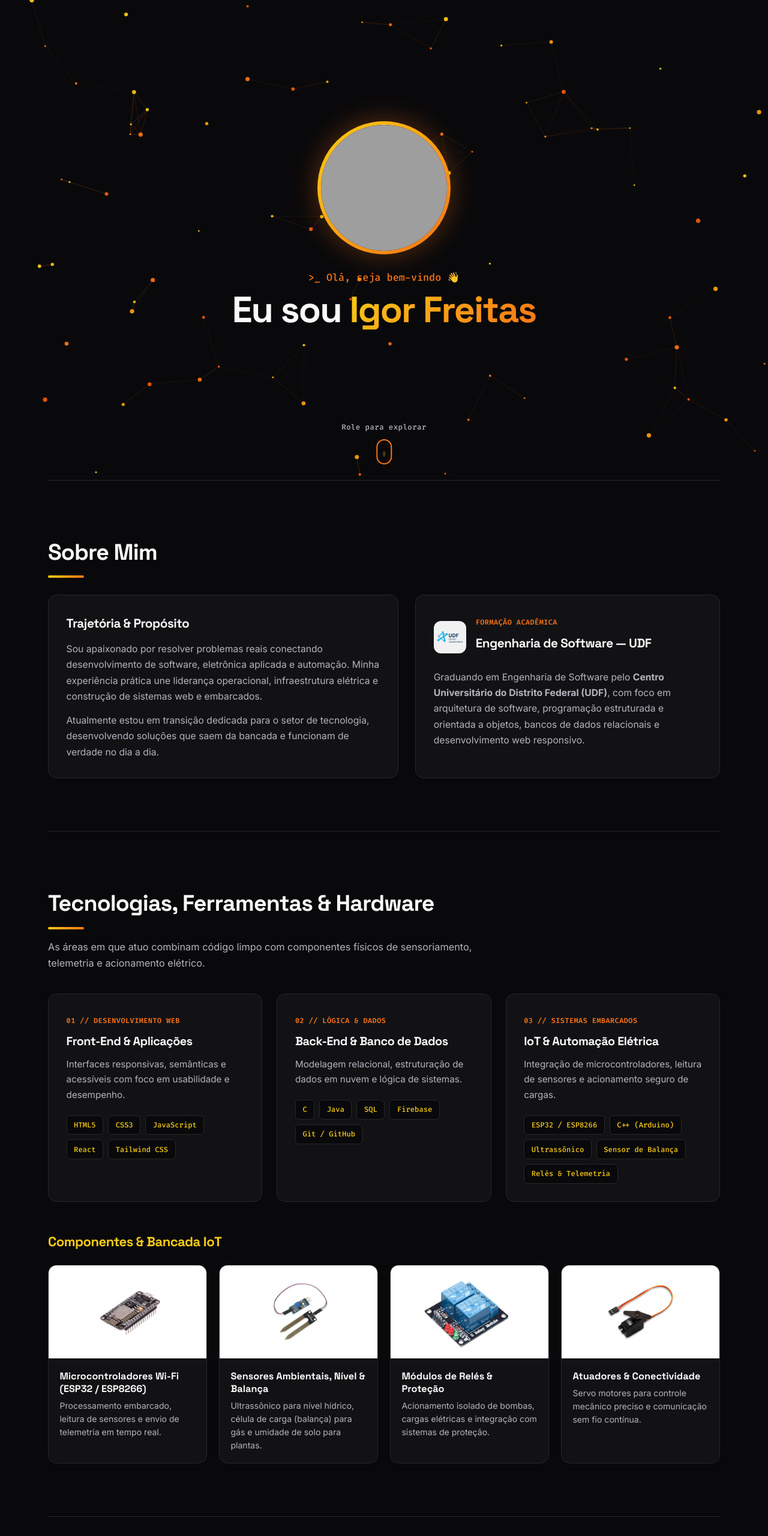
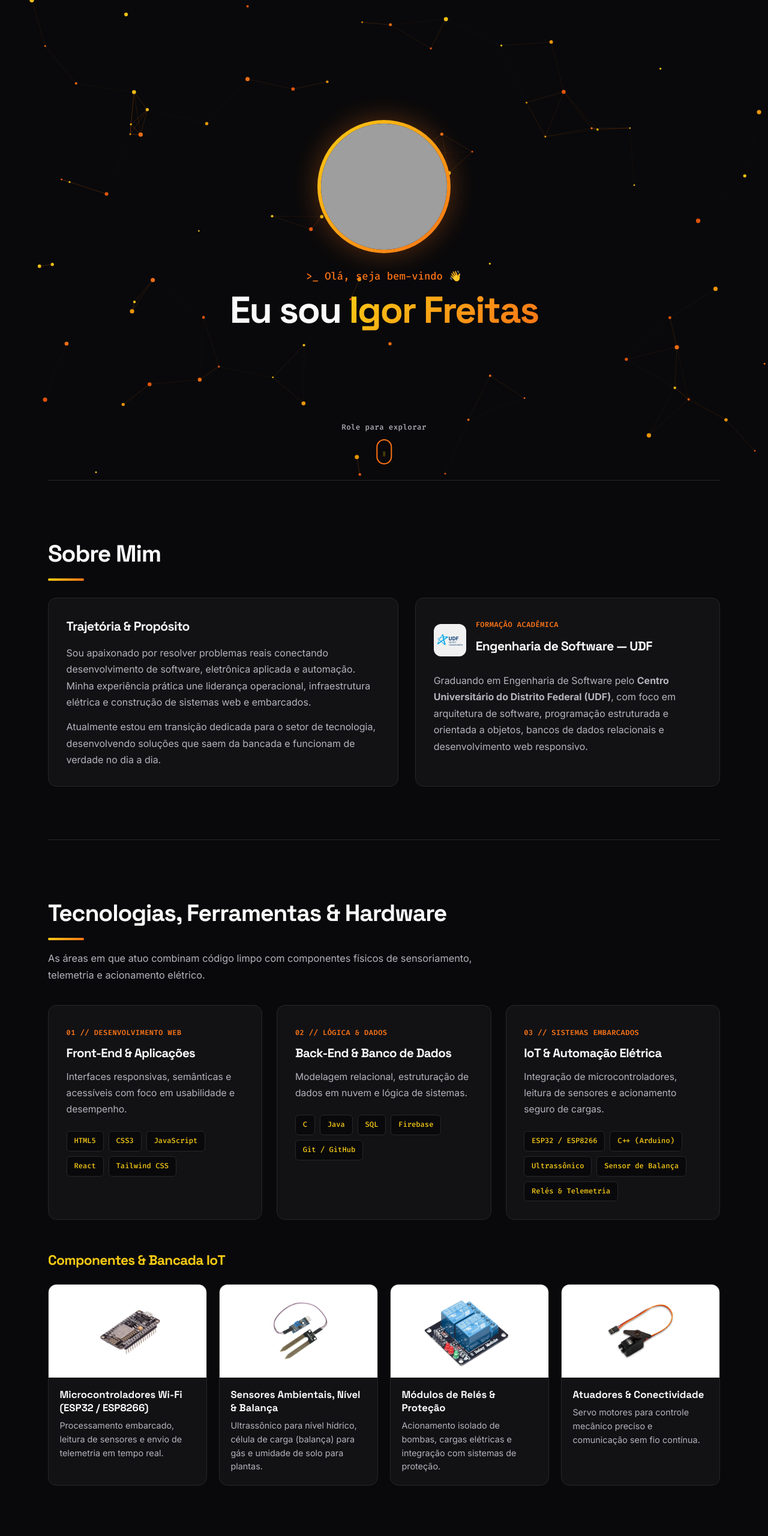
Before and after one commit to IgorFreitasES/portfolio-web, a plain HTML site: page index.html in a window 1280 px wide. Shown: the top 2560 px of the page at 60% size. Drawn offline with Linux system fonts and the light colour scheme; grey boxes are pictures that could not be loaded.

Commit message:
correcao no css

```diff
--- a/css/style.css
+++ b/css/style.css
@@ -37,9 +37,10 @@ html {
 
 body {
   font-family: var(--font-sans);
+  font-size: 1rem;
   background-color: var(--bg-primary);
   color: var(--text-primary);
-  line-height: 1.68;
+  line-height: 1.72;
   font-feature-settings: "cv02", "cv03", "cv04", "cv11";
   -webkit-font-smoothing: antialiased;
   overflow-x: hidden;
@@ -48,7 +49,12 @@ body {
 
 h1, h2, h3 {
   font-family: var(--font-display);
-  letter-spacing: -0.025em;
+  font-weight: 700;
+  letter-spacing: -0.03em;
+}
+
+p, li, label, input, textarea {
+  font-family: var(--font-sans);
 }
 
 /* Foco visível claro para navegação por teclado (PCD) */
@@ -65,8 +71,9 @@ h1, h2, h3 {
   z-index: 999;
   background: var(--yellow);
   color: #09090b;
-  font-family: var(--font-sans);
+  font-family: var(--font-mono);
   font-weight: 700;
+  font-size: 0.85rem;
   padding: 0.75rem 1.25rem;
   border-radius: 8px;
   text-decoration: none;
@@ -138,7 +145,7 @@ body.scrolled #particles-canvas {
 
 .logo {
   font-family: var(--font-mono);
-  font-size: 1.2rem;
+  font-size: 1.25rem;
   font-weight: 700;
   letter-spacing: -0.02em;
   background: var(--gradient-accent);
@@ -160,9 +167,9 @@ body.scrolled #particles-canvas {
   background: var(--bg-secondary);
   color: var(--yellow);
   border: 1px solid var(--border);
-  padding: 0.42rem 0.8rem;
+  padding: 0.42rem 0.85rem;
   border-radius: 999px;
-  font-size: 0.75rem;
+  font-size: 0.74rem;
   font-weight: 600;
   letter-spacing: 0.02em;
   cursor: pointer;
@@ -186,7 +193,7 @@ body.scrolled #particles-canvas {
   font-family: var(--font-sans);
   color: var(--text-primary);
   text-decoration: none;
-  font-size: 0.92rem;
+  font-size: 0.94rem;
   font-weight: 500;
   letter-spacing: 0.01em;
   position: relative;
@@ -271,18 +278,18 @@ body.scrolled #particles-canvas {
 
 .hero-kicker {
   font-family: var(--font-mono);
-  font-size: 1.05rem;
+  font-size: 1.08rem;
   font-weight: 500;
   color: var(--orange);
-  margin-bottom: 0.4rem;
+  margin-bottom: 0.45rem;
 }
 
 .hero-minimal h1 {
   font-family: var(--font-display);
-  font-size: clamp(2.35rem, 5.2vw, 3.8rem);
+  font-size: clamp(2.45rem, 5.4vw, 3.9rem);
   font-weight: 700;
-  line-height: 1.12;
-  letter-spacing: -0.03em;
+  line-height: 1.1;
+  letter-spacing: -0.035em;
 }
 
 .hero-minimal h1 strong {
@@ -354,7 +361,7 @@ body.scrolled #particles-canvas {
 
 .section-title {
   font-family: var(--font-display);
-  font-size: clamp(1.85rem, 3.2vw, 2.35rem);
+  font-size: clamp(1.9rem, 3.4vw, 2.45rem);
   font-weight: 700;
   margin-bottom: 1rem;
   color: var(--text-primary);
@@ -379,7 +386,7 @@ body.scrolled #particles-canvas {
 
 .subsection-title {
   font-family: var(--font-display);
-  font-size: 1.38rem;
+  font-size: 1.42rem;
   font-weight: 700;
   margin: 3rem 0 1.25rem;
   color: var(--yellow);
@@ -401,7 +408,7 @@ body.scrolled #particles-canvas {
 .tag-accent {
   display: inline-block;
   font-family: var(--font-mono);
-  font-size: 0.74rem;
+  font-size: 0.75rem;
   font-weight: 600;
   text-transform: uppercase;
   letter-spacing: 0.04em;
@@ -419,12 +426,12 @@ body.scrolled #particles-canvas {
 
 .about-grid h3 {
   margin-bottom: 0.75rem;
-  font-size: 1.3rem;
+  font-size: 1.32rem;
 }
 
 .about-grid p {
   color: var(--text-secondary);
-  font-size: 0.98rem;
+  font-size: 1rem;
 }
 
 .about-grid p + p {
@@ -456,13 +463,13 @@ body.scrolled #particles-canvas {
 }
 
 .areas-grid h3 {
-  margin-bottom: 0.5rem;
-  font-size: 1.24rem;
+  margin-bottom: 0.55rem;
+  font-size: 1.28rem;
 }
 
 .areas-grid p {
   color: var(--text-secondary);
-  font-size: 0.95rem;
+  font-size: 0.98rem;
 }
 
 .chip-list {
@@ -476,7 +483,7 @@ body.scrolled #particles-canvas {
   font-family: var(--font-mono);
   font-size: 0.76rem;
   font-weight: 500;
-  padding: 0.32rem 0.72rem;
+  padding: 0.34rem 0.74rem;
   background: var(--bg-primary);
   border: 1px solid var(--border);
   border-radius: 6px;
@@ -529,16 +536,17 @@ body.scrolled #particles-canvas {
 
 .hardware-card strong {
   font-family: var(--font-display);
-  font-size: 1.02rem;
+  font-size: 1.05rem;
   font-weight: 700;
   color: var(--text-primary);
   line-height: 1.3;
 }
 
 .hardware-card span {
-  font-size: 0.88rem;
+  font-family: var(--font-sans);
+  font-size: 0.9rem;
   color: var(--text-secondary);
-  line-height: 1.55;
+  line-height: 1.58;
 }
 
 /* ==========================================
@@ -562,15 +570,15 @@ body.scrolled #particles-canvas {
 
 .featured-project-body h3,
 .secondary-project h3 {
-  font-size: 1.45rem;
+  font-size: 1.5rem;
   margin-bottom: 0.75rem;
-  line-height: 1.25;
+  line-height: 1.22;
 }
 
 .featured-project-body p,
 .secondary-project p {
   color: var(--text-secondary);
-  font-size: 0.97rem;
+  font-size: 1rem;
 }
 
 .status-row {
@@ -625,7 +633,7 @@ body.scrolled #particles-canvas {
   flex-direction: column;
   gap: 0.6rem;
   color: var(--text-secondary);
-  font-size: 0.96rem;
+  font-size: 0.98rem;
 }
 
 .feature-list strong {
@@ -658,7 +666,7 @@ body.scrolled #particles-canvas {
 
 .form-group label {
   font-weight: 600;
-  font-size: 0.92rem;
+  font-size: 0.94rem;
 }
 
 .form-group input,
@@ -669,7 +677,7 @@ body.scrolled #particles-canvas {
   background: var(--bg-primary);
   color: var(--text-primary);
   font-family: var(--font-sans);
-  font-size: 0.96rem;
+  font-size: 0.98rem;
 }
 
 .form-group input:focus,
@@ -776,7 +784,7 @@ body.scrolled #particles-canvas {
   margin-top: 0.75rem;
   max-width: 270px;
   font-family: var(--font-display);
-  font-size: 1rem;
+  font-size: 1.02rem;
   font-weight: 600;
   color: var(--yellow);
   line-height: 1.45;
@@ -789,7 +797,7 @@ body.scrolled #particles-canvas {
   padding: 2.25rem 0;
   border-top: 1px solid var(--border);
   color: var(--text-secondary);
-  font-size: 0.9rem;
+  font-size: 0.92rem;
   position: relative;
   z-index: 2;
 }
```
